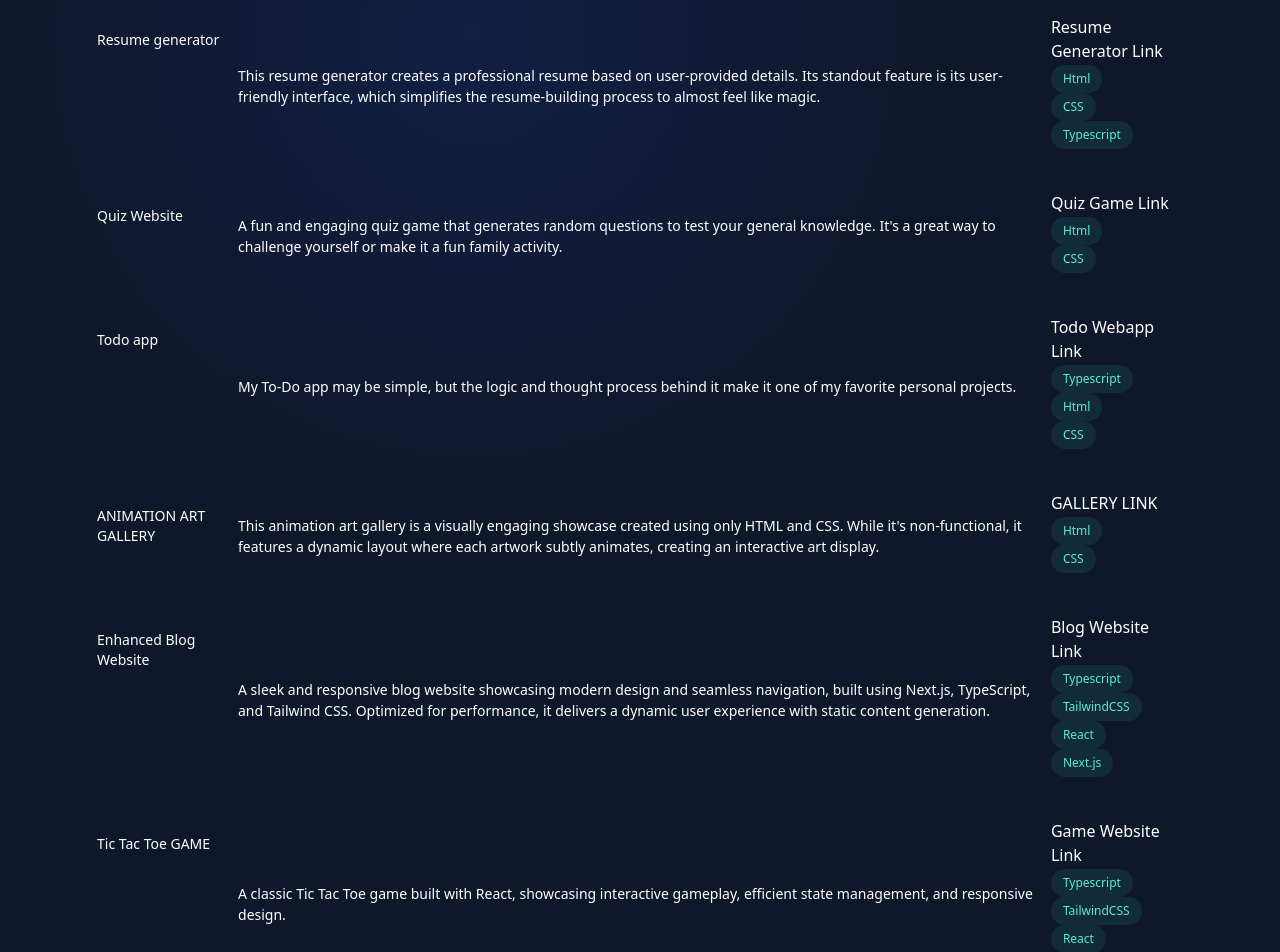
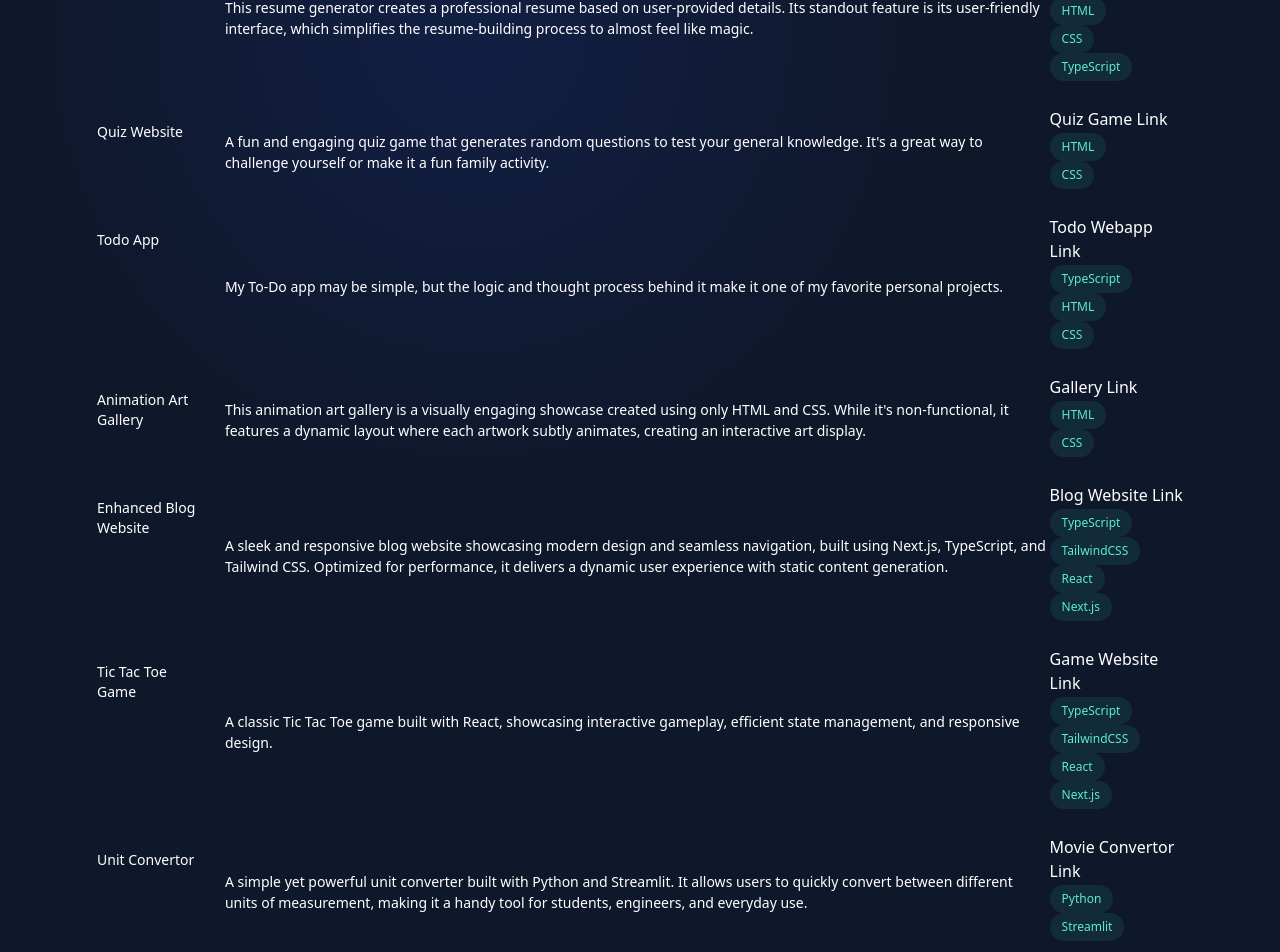
Before and after one commit to M-Umer007/Portfolio, a Next.js app: page /allProjects in a window 1280 px wide. Shown: the part 518-1470 px from the top of the page. Built offline with nearby package versions, Linux system fonts and the light colour scheme.

Commit message:
changes inside projects page

```diff
--- /dev/null
+++ b/src/app/allProjects/components/Button/projectcomponent.tsx
@@ -0,0 +1,43 @@
+import Button from "./button";
+
+interface ProjectProps {
+    link: string;
+    name: string;
+    description: string;
+    smLink: string;
+    smName: string;
+    tagButtons: string[];
+  }
+
+  const ProjectComponent: React.FC<ProjectProps> = ({link,name, description,smLink,smName,tagButtons,}) => {
+    return (
+      <tr>
+        <td className="py-4 pr-4 align-top text-sm">
+          <div>
+            <a href={link} target="_blank" rel="noopener noreferrer" className="sm:pointer-events-none sm:cursor-default">
+              {name}
+            </a>
+          </div>
+        </td>
+        <td>
+          <div className="mt-2 text-sm leading-normal">{description}</div>
+        </td>
+        <td className="hidden sm:block">
+          <div>
+            <a href={smLink} target="_blank" rel="noopener noreferrer" >{smName} </a>
+          </div>
+        </td>
+        <td className="hidden sm:block">
+          <ul>
+            {tagButtons.map((tag, index) => (
+              <li key={index}>
+                <Button>{tag}</Button>
+              </li>
+            ))}
+          </ul>
+        </td>
+      </tr>
+    );
+  };
+
+  export default ProjectComponent;
--- a/src/app/allProjects/page.tsx
+++ b/src/app/allProjects/page.tsx
@@ -1,227 +1,150 @@
-import '../globals.css'; // Ensure this includes Tailwind imports\
-import Button from './components/Button/button';
+import "../globals.css"; // Ensure this includes Tailwind imports\
+import Button from "./components/Button/button";
+import ProjectComponent from "./components/Button/projectcomponent";
 export default function AllProjects() {
+  interface ProjectProps {
+    link: string;
+    name: string;
+    description: string;
+    smLink: string;
+    smName: string;
+    tagButtons: string[];
+  }
+
+  const projects: ProjectProps[] = [
+    {
+      link: "https://static-blog-webpage.vercel.app/",
+      name: "Static Blog",
+      description:
+        "A static webpage built using HTML and CSS. While it doesn't feature any groundbreaking functionality yet, I plan to enhance it with more interactive elements in the future.",
+      smLink: "https://static-blog-webpage.vercel.app/",
+      smName: "Blog website link",
+      tagButtons: ["Next.JS", "TypeScript", "Tailwind"],
+    },
+    {
+      link: "https://resume-generator-gamma.vercel.app/",
+      name: "Resume Generator",
+      description:
+        "This resume generator creates a professional resume based on user-provided details. Its standout feature is its user-friendly interface, which simplifies the resume-building process to almost feel like magic.",
+      smLink: "https://resume-generator-gamma.vercel.app/",
+      smName: "Resume Generator Link",
+      tagButtons: ["HTML", "CSS", "TypeScript"],
+    },
+    {
+      link: "https://quiz-game-sigma-woad.vercel.app/",
+      name: "Quiz Website",
+      description:
+        "A fun and engaging quiz game that generates random questions to test your general knowledge. It's a great way to challenge yourself or make it a fun family activity.",
+      smLink: "https://quiz-game-sigma-woad.vercel.app/",
+      smName: "Quiz Game Link",
+      tagButtons: ["HTML", "CSS"],
+    },
+    {
+      link: "https://todo-list-in-next-js.vercel.app/",
+      name: "Todo App",
+      description:
+        "My To-Do app may be simple, but the logic and thought process behind it make it one of my favorite personal projects.",
+      smLink: "https://todo-list-in-next-js.vercel.app/",
+      smName: "Todo Webapp Link",
+      tagButtons: ["TypeScript", "HTML", "CSS"],
+    },
+    {
+      link: "https://animation-css-gallery.vercel.app/",
+      name: "Animation Art Gallery",
+      description:
+        "This animation art gallery is a visually engaging showcase created using only HTML and CSS. While it's non-functional, it features a dynamic layout where each artwork subtly animates, creating an interactive art display.",
+      smLink: "https://animation-css-gallery.vercel.app/",
+      smName: "Gallery Link",
+      tagButtons: ["HTML", "CSS"],
+    },
+    {
+      link: "https://umer-blog-website.vercel.app/",
+      name: "Enhanced Blog Website",
+      description:
+        "A sleek and responsive blog website showcasing modern design and seamless navigation, built using Next.js, TypeScript, and Tailwind CSS. Optimized for performance, it delivers a dynamic user experience with static content generation.",
+      smLink: "https://umer-blog-website.vercel.app/",
+      smName: "Blog Website Link",
+      tagButtons: ["TypeScript", "TailwindCSS", "React", "Next.js"],
+    },
+    {
+      link: "https://tic-tac-toe-react-by-umer.vercel.app/",
+      name: "Tic Tac Toe Game",
+      description:
+        "A classic Tic Tac Toe game built with React, showcasing interactive gameplay, efficient state management, and responsive design.",
+      smLink: "https://tic-tac-toe-react-by-umer.vercel.app/",
+      smName: "Game Website Link",
+      tagButtons: ["TypeScript", "TailwindCSS", "React", "Next.js"],
+    },
+    {
+        link: "https://unit-convertor-in-pythongit-dzcpoyrmjmyesm9oasgovb.streamlit.app/",
+        name: "Unit Convertor",
+        description:
+        "A simple yet powerful unit converter built with Python and Streamlit. It allows users to quickly convert between different units of measurement, making it a handy tool for students, engineers, and everyday use.",
+        smLink: "https://unit-convertor-in-pythongit-dzcpoyrmjmyesm9oasgovb.streamlit.app/",
+        smName: "Movie Convertor Link",
+        tagButtons: ["Python", "Streamlit"],
+    },
+    {
+        link:"https://movie-search-dchnkxu29htzjl8ksdz5qy.streamlit.app/",
+        name:"Movie Search",
+        description:"A movie search app built using Python and Streamlit. Users can enter a movie name to fetch relevant information, including details like genre, cast, and ratings, making it a convenient tool for movie enthusiasts.",
+        smLink:"https://movie-search-dchnkxu29htzjl8ksdz5qy.streamlit.app/",
+        smName:"Movie Search Link",
+        tagButtons:["Python", "Streamlit"],
+    }
+  ];
+
   return (
-
-        <div className='flex justify-center flex-col items-start top-0 bg-slate-900 min-h-screen '>
-
-
-
-            <div className='bg-custom-radial'>
-                <div className='mx-auto min-h-screen max-w-screen-xl px-6 py-12 font-sans md:px-12 md:py-20 lg:px-24 lg:py-0'>
-
-                    <div className='sm:my-10 md:my-14 lg:my-20 '>
-                    <div className='flex flex-row items-center inset-y-10'>
+    <div className="flex justify-center flex-col items-start top-0 bg-slate-900 min-h-screen ">
+      <div className="bg-custom-radial">
+        <div className="mx-auto min-h-screen max-w-screen-xl px-6 py-12 font-sans md:px-12 md:py-20 lg:px-24 lg:py-0">
+          <div className="sm:my-10 md:my-14 lg:my-20 ">
+            <div className="flex flex-row items-center inset-y-10">
               <div>
                 <a href="/">
-                            <button type="button" id='group' className="text-white  hover:bg-black focus:ring-4 focus:outline-none focus:ring-blue-300 font-medium rounded-full text-sm p-2.5 text-center inline-flex items-center me-2 dark:bg-blue-600 dark:hover:bg-blue-700 dark:focus:ring-blue-800">
-                            <svg xmlns="http://www.w3.org/2000/svg" width="20" height="20" fill="currentColor" className="bi bi-arrow-left-circle-fill" viewBox="0 0 16 16">
-                              <path d="M8 0a8 8 0 1 0 0 16A8 8 0 0 0 8 0m3.5 7.5a.5.5 0 0 1 0 1H5.707l2.147 2.146a.5.5 0 0 1-.708.708l-3-3a.5.5 0 0 1 0-.708l3-3a.5.5 0 1 1 .708.708L5.707 7.5z"/>
+                  <button
+                    type="button"
+                    id="group"
+                    className="text-white  hover:bg-black focus:ring-4 focus:outline-none focus:ring-blue-300 font-medium rounded-full text-sm p-2.5 text-center inline-flex items-center me-2 dark:bg-blue-600 dark:hover:bg-blue-700 dark:focus:ring-blue-800"
+                  >
+                    <svg
+                      xmlns="http://www.w3.org/2000/svg"
+                      width="20"
+                      height="20"
+                      fill="currentColor"
+                      className="bi bi-arrow-left-circle-fill"
+                      viewBox="0 0 16 16"
+                    >
+                      <path d="M8 0a8 8 0 1 0 0 16A8 8 0 0 0 8 0m3.5 7.5a.5.5 0 0 1 0 1H5.707l2.147 2.146a.5.5 0 0 1-.708.708l-3-3a.5.5 0 0 1 0-.708l3-3a.5.5 0 1 1 .708.708L5.707 7.5z" />
                     </svg>
                     <span className="sr-only">Icon description</span>
                   </button>
                 </a>
               </div>
               <div>
-                        <p className='text-white text-sm '>Muhammad Umer</p>
+                <p className="text-white text-sm ">Muhammad Umer</p>
               </div>
             </div>
-                <p className='text-white text-3xl my-0 py-0  sm:text-5xl lg:text-6xl'>All Projects</p>
-                        <table className='mt-12 w-full border-separate border-spacing-y-10  text-left '>
-
-                            <thead className="sticky top-0 z-10 border-b w-full  border-slate-300/10 bg-slate-900/75 px-2 py-20 backdrop-blur">
-
-                        <tr className=''>
-                                <th className="py-4 pr-12 text-sm font-semibold text-slate-200">Project Name</th>
-                                <th className="py-4 pr-12 text-sm font-semibold text-slate-200">Description </th>
-                                <th className="hidden py-4 pr-12 text-sm font-semibold text-slate-200 sm:block">Link</th>
-                                {/* <th className="hidden py-4 pr-12 text-sm font-semibold text-slate-200 lg:block">Built with</th> */}
+            <p className="text-white text-3xl my-0 py-0  sm:text-5xl lg:text-6xl">
+              All Projects
+            </p>
+            <table className="mt-12 w-full border-separate border-spacing-y-6 text-left">
+      <thead className="sticky top-0 z-10 border-b border-slate-300/10 bg-slate-900/75 px-2 py-4 backdrop-blur">
+        <tr>
+          <th className="py-4 pr-6 text-sm font-semibold text-slate-200">Project Name</th>
+          <th className="py-4 pr-6 text-sm font-semibold text-slate-200">Description</th>
+          <th className="hidden py-4 pr-6 text-sm font-semibold text-slate-200 sm:table-cell">Link</th>
         </tr>
       </thead>
-
-                                    <tbody className="text-white ">
-                                         {/* project1 */}
-                                <tr>
-                                    <td className="py-4 pr-4 align-top text-sm">
-                                    <div>
-
-                                        <a href="https://static-blog-webpage.vercel.app/" className='sm:pointer-events-none sm:cursor-default' >Static Blog</a>
-
-
-                                     </div>
-                                    </td>
-                                     <td>
-                        <div className='mt-2 text-sm leading-normal' >A static webpage built using HTML and CSS. While it doesn&apos;t feature any groundbreaking functionality yet, I plan to enhance it with more interactive elements in the future.</div>
-                                    </td>
-                                    <td className='hidden sm:block'>
-                                    <div>
-                                    <a href="https://static-blog-webpage.vercel.app/">
-                                    Blog website link
-                                    </a>
-                                    </div>
-                                    </td>
-
-                                     <td className='hidden sm:block'>
-
-                            <ul>
-                                <li><Button>Next.JS</Button></li>
-                                <li><Button>Typescript</Button></li>
-                                <li><Button>Tailwind</Button></li>
-
-                            </ul>
-
-                                    </td>
-                                 </tr>
-                {/* project2 */}
-                                <tr>
-                                    <td className="py-4 pr-4 align-top text-sm">
-                        <div>
-                        <a href="https://resume-generator-gamma.vercel.app/" className='sm:pointer-events-none sm:cursor-default' >     Resume generator</a>
-
-                            </div>
-                                    </td>
-                                    <td>
-                                     <div className='mt-2 text-sm leading-normal'> This resume generator creates a professional resume based on user-provided details. Its standout feature is its user-friendly interface, which simplifies the resume-building process to almost feel like magic.
-                                    </div>
-                                    </td>
-
-                                    <td className='hidden sm:block'>
-                        <div> <a href="https://resume-generator-gamma.vercel.app/">Resume Generator Link</a>
-                        </div>
-                                     </td>
-
-                                     <td className='hidden sm:block'>
-                                     <ul>
-                                <li><Button>Html</Button></li>
-                                <li><Button>CSS</Button></li>
-                                <li><Button>Typescript</Button></li>
-
-                            </ul>
-                                    </td>
-                                </tr>
-                {/* project 3 */}
-                                <tr>
-                                    <td className="py-4 pr-4 align-top text-sm">
-                        <div>
-                        <a href="https://quiz-game-sigma-woad.vercel.app/" className='sm:pointer-events-none sm:cursor-default' > Quiz Website</a>
-                            </div>
-                                    </td>
-
-                                    <td>
-                                     <div className='mt-2 text-sm leading-normal'> A fun and engaging quiz game that generates random questions to test your general knowledge. It&apos;s a great way to challenge yourself or make it a fun family activity.</div>
-                                    </td>
-
-                                    <td className='hidden sm:block'>
-                        <div > <a href="https://quiz-game-sigma-woad.vercel.app/">Quiz Game Link</a> </div>
-                                    </td>
-
-                                    <td className='hidden sm:block'>
-                                    <ul>
-
-                                <li><Button>Html</Button></li>
-                                <li><Button>CSS</Button></li>
-
-                            </ul>
-                                    </td>
-                             </tr>
-                             {/* project4 */}
-                            <tr>
-                                <td className="py-4 pr-4 align-top text-sm">
-                                    <div>
-                                    <a href="https://todo-list-in-next-js.vercel.app/" className='sm:pointer-events-none sm:cursor-default' > Todo app</a>
-                                       </div>
-                                </td>
-                                <td>
-                                    <div className='mt-2 text-sm leading-normal'> My To-Do app may be simple, but the logic and thought process behind it make it one of my favorite personal projects.</div>
-                                </td>
-                                <td className='hidden sm:block'>
-                                    <div> <a href="https://todo-list-in-next-js.vercel.app/">Todo Webapp Link </a></div>
-                                </td>
-                                <td className='hidden sm:block'>
-                                <ul>
-                                <li><Button>Typescript</Button></li>
-                                <li><Button>Html</Button></li>
-                                <li><Button>CSS</Button></li>
-
-                            </ul>
-                                    </td>
-                            </tr>
-                            {/* project5 */}
-                            <tr>
-                                <td className="py-4 pr-4 align-top text-sm">
-                                    <div>
-                                    <a href="https://animation-css-gallery.vercel.app/" className='sm:pointer-events-none sm:cursor-default' >ANIMATION ART GALLERY</a>
-                                        </div>
-                                </td>
-                                <td>
-                                    <div className='mt-2 text-sm leading-normal'>This animation art gallery is a visually engaging showcase created using only HTML and CSS. While it&apos;s non-functional, it features a dynamic layout where each artwork subtly animates, creating an interactive art display.
-                                    </div>
-                                </td>
-                                <td className='hidden sm:block'>
-                                    <div> <a href="https://animation-css-gallery.vercel.app/">GALLERY LINK </a></div>
-                                </td>
-                                <td className='hidden sm:block'>
-                                <ul>
-                                <li><Button>Html</Button></li>
-                                <li><Button>CSS</Button></li>
-
-                            </ul>
-                                    </td>
-                            </tr>
-                            {/* project6 */}
-                            <tr>
-                                <td className="py-4 pr-4 align-top text-sm">
-                                    <div>
-                                    <a href="https://umer-blog-website.vercel.app/" className='sm:pointer-events-none sm:cursor-default' >Enhanced Blog Website</a>
-                                        </div>
-                                </td>
-                                <td>
-                                    <div className='mt-2 text-sm leading-normal'>A sleek and responsive blog website showcasing modern design and seamless navigation, built using Next.js, TypeScript, and Tailwind CSS. Optimized for performance, it delivers a dynamic user experience with static content generation.
-                                    </div>
-                                </td>
-                                <td className='hidden sm:block'>
-                                    <div> <a href="https://umer-blog-website.vercel.app/">Blog Website Link </a></div>
-                                </td>
-                                <td className='hidden sm:block'>
-                                <ul>
-                                <li><Button>Typescript</Button></li>
-                                <li><Button>TailwindCSS</Button></li>
-                                <li><Button>React</Button></li>
-                                <li><Button>Next.js</Button></li>
-
-                            </ul>
-                                    </td>
-                            </tr>
-                            {/* project7 */}
-                            <tr>
-                                <td className="py-4 pr-4 align-top text-sm">
-                                    <div>
-                                    <a href="https://tic-tac-toe-react-by-umer.vercel.app/" className='sm:pointer-events-none sm:cursor-default' >Tic Tac Toe GAME</a>
-                                        </div>
-                                </td>
-                                <td>
-                                    <div className='mt-2 text-sm leading-normal'> A classic Tic Tac Toe game built with React, showcasing interactive gameplay, efficient state management, and responsive design.
-                                    </div>
-                                </td>
-                                <td className='hidden sm:block'>
-                                    <div> <a href="https://tic-tac-toe-react-by-umer.vercel.app/">Game Website Link </a></div>
-                                </td>
-                                <td className='hidden sm:block'>
-                                <ul>
-                                <li><Button>Typescript</Button></li>
-                                <li><Button>TailwindCSS</Button></li>
-                                <li><Button>React</Button></li>
-                                <li><Button>Next.js</Button></li>
-
-                            </ul>
-                                    </td>
-                            </tr>
+      <tbody className="text-white">
+        {projects.map((project, index) => (
+          <ProjectComponent key={index} {...project} />
+        ))}
       </tbody>
     </table>
           </div>
         </div>
       </div>
     </div>
-
   );
 }
--- a/src/components/herosection/header/page.tsx
+++ b/src/components/herosection/header/page.tsx
@@ -55,7 +55,7 @@ export default function Headerofit(){
     </div>
     <ul className="ml-1 mt-20 flex items-center ">
       <li className="mr-5 text-xs shrink-0">
-        <a href="https://github.com/M-Umer007">
+        <a href="https://github.com/M-Umer007"  target="_blank" rel="noopener noreferrer" >
         <span>GITHUB</span>
         <svg xmlns="http://www.w3.org/2000/svg" width="40" height="40" fill="currentColor" className="bi bi-github" viewBox="0 0 16 16">
   <path d="M8 0C3.58 0 0 3.58 0 8c0 3.54 2.29 6.53 5.47 7.59.4.07.55-.17.55-.38 0-.19-.01-.82-.01-1.49-2.01.37-2.53-.49-2.69-.94-.09-.23-.48-.94-.82-1.13-.28-.15-.68-.52-.01-.53.63-.01 1.08.58 1.23.82.72 1.21 1.87.87 2.33.66.07-.52.28-.87.51-1.07-1.78-.2-3.64-.89-3.64-3.95 0-.87.31-1.59.82-2.15-.08-.2-.36-1.02.08-2.12 0 0 .67-.21 2.2.82.64-.18 1.32-.27 2-.27s1.36.09 2 .27c1.53-1.04 2.2-.82 2.2-.82.44 1.1.16 1.92.08 2.12.51.56.82 1.27.82 2.15 0 3.07-1.87 3.75-3.65 3.95.29.25.54.73.54 1.48 0 1.07-.01 1.93-.01 2.2 0 .21.15.46.55.38A8.01 8.01 0 0 0 16 8c0-4.42-3.58-8-8-8"/>
@@ -63,7 +63,7 @@ export default function Headerofit(){
         </a>
         </li>
         <li className="mr-5 text-xs shrink-0">
-        <a href="https://www.linkedin.com/in/muhammad-umer-5047322ba/">
+        <a href="https://www.linkedin.com/in/muhammad-umer-5047322ba/"  target="_blank" rel="noopener noreferrer" >
         <span>Linkedin</span>
         <svg xmlns="http://www.w3.org/2000/svg" width="40" height="40" fill="currentColor" className="bi bi-linkedin" viewBox="0 0 16 16">
   <path d="M0 1.146C0 .513.526 0 1.175 0h13.65C15.474 0 16 .513 16 1.146v13.708c0 .633-.526 1.146-1.175 1.146H1.175C.526 16 0 15.487 0 14.854zm4.943 12.248V6.169H2.542v7.225zm-1.2-8.212c.837 0 1.358-.554 1.358-1.248-.015-.709-.52-1.248-1.342-1.248S2.4 3.226 2.4 3.934c0 .694.521 1.248 1.327 1.248zm4.908 8.212V9.359c0-.216.016-.432.08-.586.173-.431.568-.878 1.232-.878.869 0 1.216.662 1.216 1.634v3.865h2.401V9.25c0-2.22-1.184-3.252-2.764-3.252-1.274 0-1.845.7-2.165 1.193v.025h-.016l.016-.025V6.169h-2.4c.03.678 0 7.225 0 7.225z"/>
@@ -73,7 +73,7 @@ export default function Headerofit(){
         </li>
 
         <li className="mr-5 text-xs shrink-0">
-        <a href="https://x.com/Zzzumer_">
+        <a href="https://x.com/Zzzumer_"  target="_blank" rel="noopener noreferrer" >
         <span>Twitter</span>
         <svg width="40" height="40" viewBox="0 0 1200 1227" fill="currentColor" xmlns="http://www.w3.org/2000/svg">
           <path d="M714.163 519.284L1160.89 0H1055.03L667.137 450.887L357.328 0H0L468.492 681.821L0 1226.37H105.866L515.491 750.218L842.672 1226.37H1200L714.137 519.284H714.163ZM569.165 687.828L521.697 619.934L144.011 79.6944H306.615L611.412 515.685L658.88 583.579L1055.08 1150.3H892.476L569.165 687.854V687.828Z"/>
```
Also changed, not shown: src/app/page.tsx (+4 -4 lines), src/components/mainbody/projectsthing/page.tsx (+36 -33 lines). Lines whose indentation alone changed are shown as unchanged.
